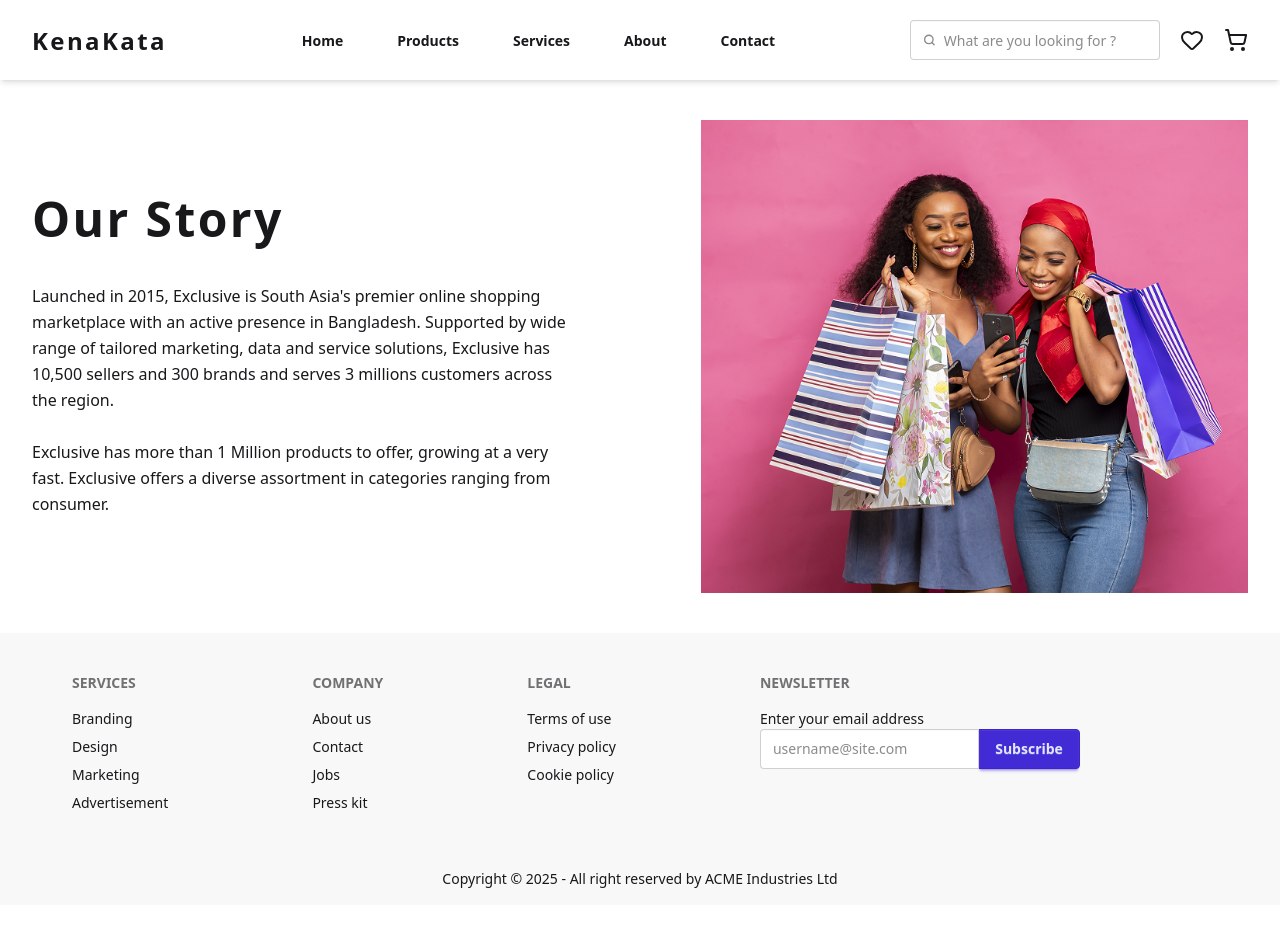
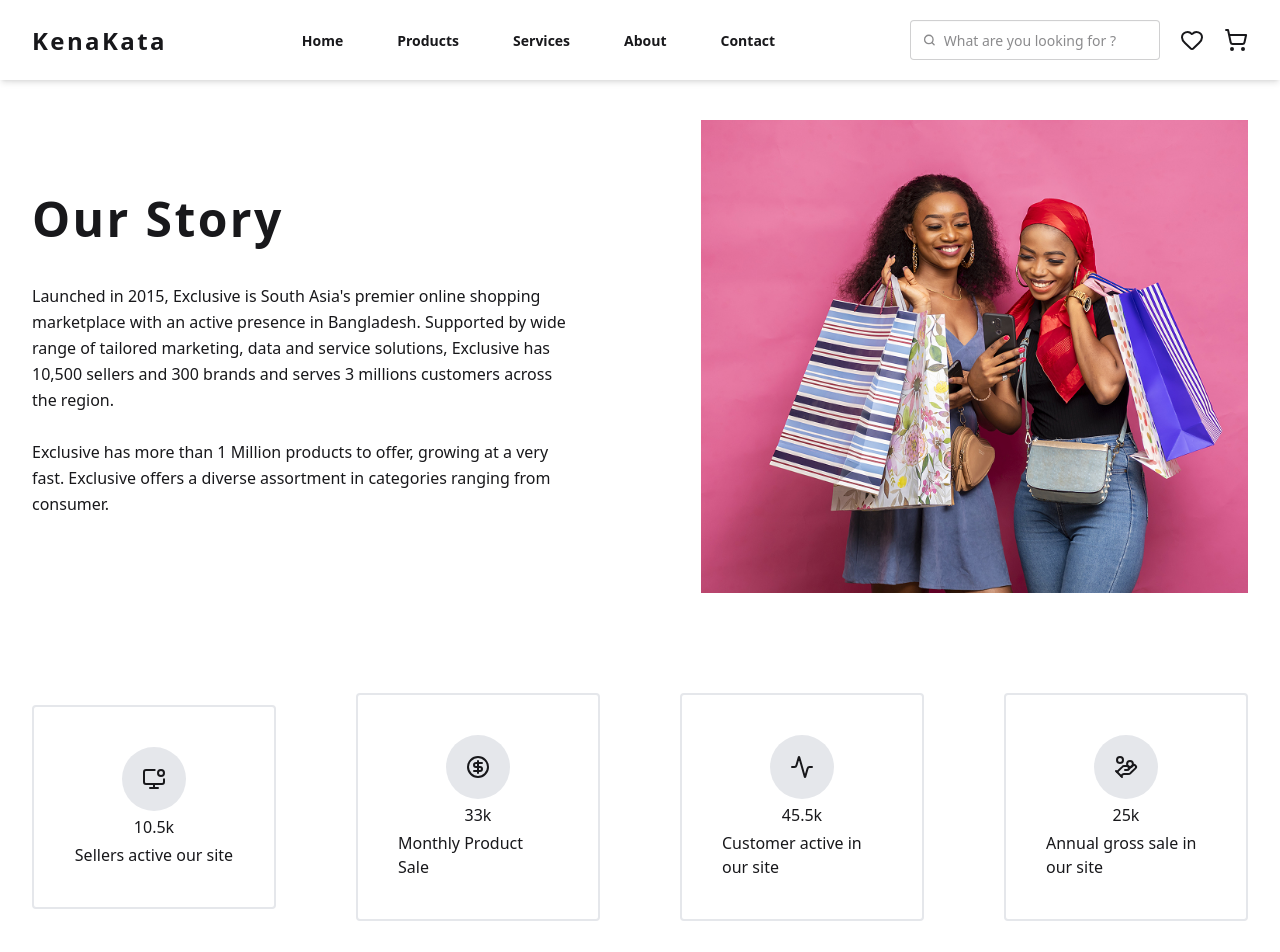
Before and after one commit to aamamunszone/kenakata, a React (Vite) app: page /about in a window 1280 px wide. Shown: the top 952 px of the page. Before the commit the page ends 905 px from the top, so only its background shows below. Built offline with nearby package versions, Linux system fonts and the light colour scheme.

Commit message:
feat: InfoSection added to AboutPage

```diff
--- a/src/pages/About/AboutPage.jsx
+++ b/src/pages/About/AboutPage.jsx
@@ -1,5 +1,6 @@
 import React from 'react';
 import OurStorySection from './components/OurStorySection/OurStorySection';
+import InfoSection from './components/InfoSection/InfoSection';
 
 const AboutPage = () => {
   return (
@@ -8,6 +9,11 @@ const AboutPage = () => {
       <section>
         <OurStorySection />
       </section>
+
+      {/* Info Section */}
+      <section>
+        <InfoSection />
+      </section>
     </>
   );
 };
--- /dev/null
+++ b/src/pages/About/components/InfoSection/InfoSection.jsx
@@ -0,0 +1,46 @@
+import {
+  ActivityIcon,
+  CircleDollarSign,
+  HandCoins,
+  MonitorDot,
+} from 'lucide-react';
+import React from 'react';
+
+const InfoSection = () => {
+  return (
+    <div>
+      <div className="flex justify-between items-center gap-20">
+        <div className="flex flex-col justify-between items-center gap-1 border-2 border-gray-200 rounded-sm p-10 w-[25%]">
+          <span className="p-5 bg-gray-200 rounded-full">
+            <MonitorDot />
+          </span>
+          <h3>10.5k</h3>
+          <p>Sellers active our site</p>
+        </div>
+        <div className="flex flex-col justify-between items-center gap-1 border-2 border-gray-200 rounded-sm p-10 w-[25%]">
+          <span className="p-5 bg-gray-200 rounded-full">
+            <CircleDollarSign />
+          </span>
+          <h3>33k</h3>
+          <p>Monthly Product Sale</p>
+        </div>
+        <div className="flex flex-col justify-between items-center gap-1 border-2 border-gray-200 rounded-sm p-10 w-[25%]">
+          <span className="p-5 bg-gray-200 rounded-full">
+            <ActivityIcon />
+          </span>
+          <h3>45.5k</h3>
+          <p>Customer active in our site</p>
+        </div>
+        <div className="flex flex-col justify-between items-center gap-1 border-2 border-gray-200 rounded-sm p-10 w-[25%]">
+          <span className="p-5 bg-gray-200 rounded-full">
+            <HandCoins />
+          </span>
+          <h3>25k</h3>
+          <p>Annual gross sale in our site</p>
+        </div>
+      </div>
+    </div>
+  );
+};
+
+export default InfoSection;
```
